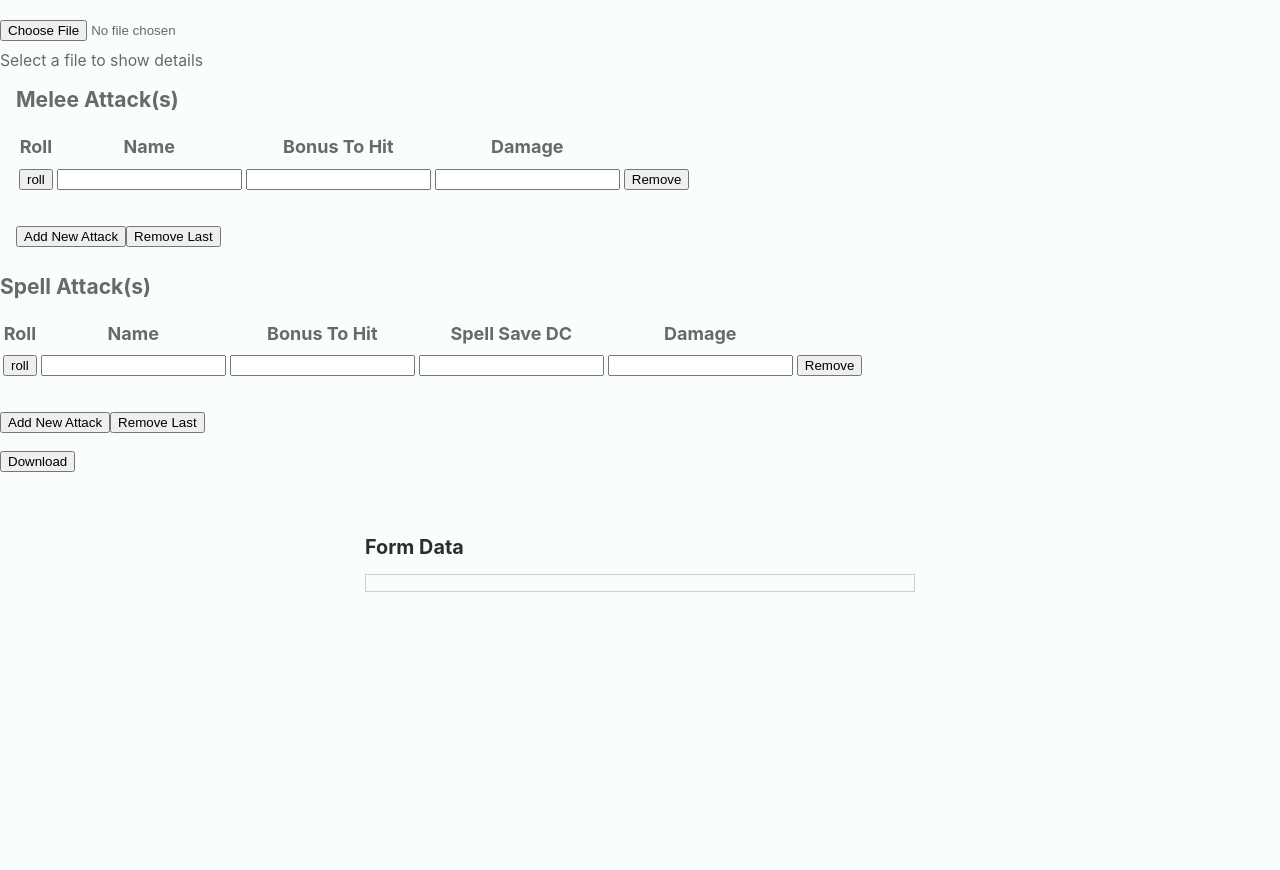
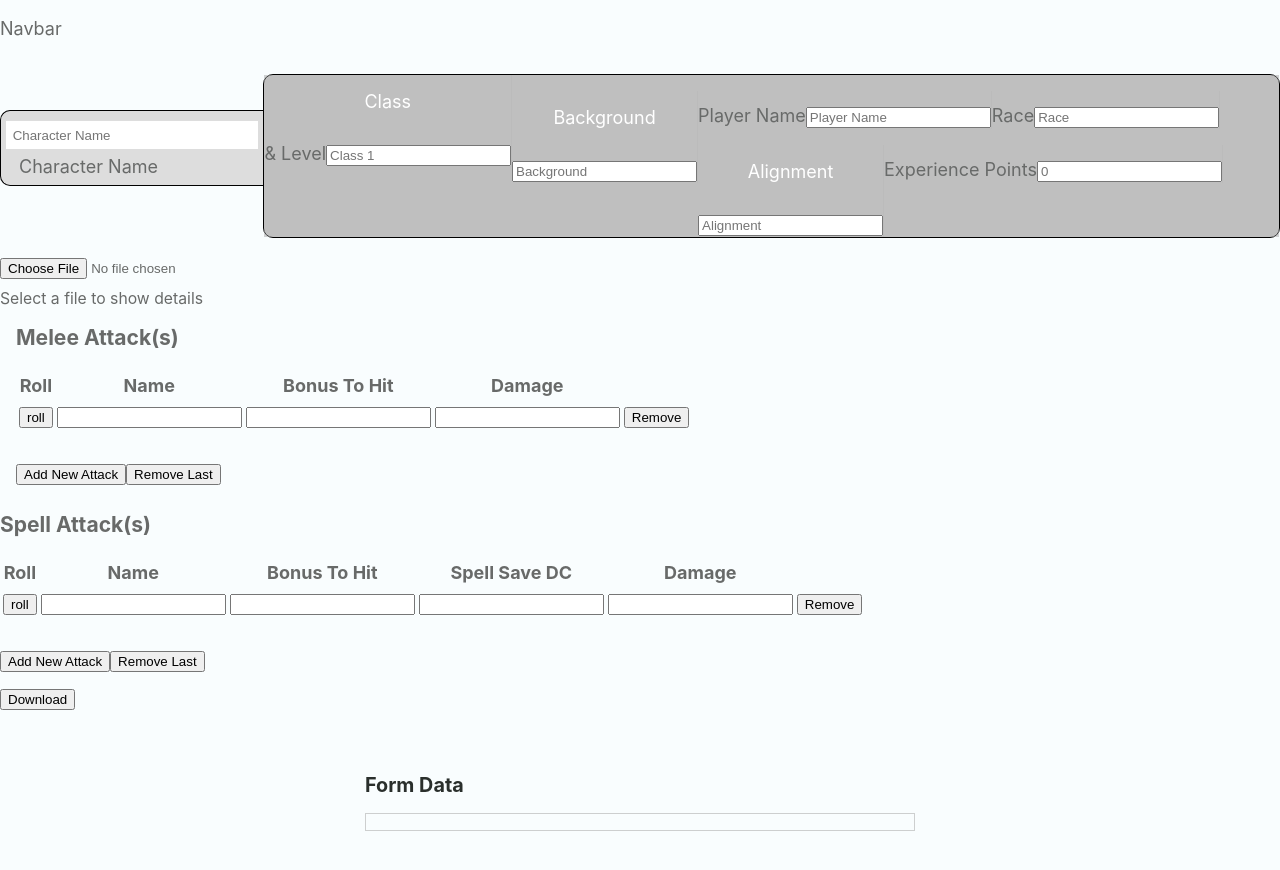
Before and after one commit to danriley11/DnD_Character_Sheet, a React (Create React App) app in the folder dnd_character_sheet/: page / in a window 1280 px wide. Shown: the top 870 px of the page. Before the commit the page ends 800 px from the top, so only its background shows below. Built offline with nearby package versions, Linux system fonts and the light colour scheme.

Commit message:
Update
+ Initiated a Navbar
+ created a header section
~ navbar functionality
~ header styling

```diff
--- a/dnd_character_sheet/src/App.jsx
+++ b/dnd_character_sheet/src/App.jsx
@@ -2,6 +2,7 @@ import React from 'react';
 
 import './styles/App.css';
 
+import NavBar from './components/navBar/NavBar';
 import UploadForm from './functions/uploadForm';
 import MeleeAttackForm from './components/meleeAttack';
 import DownloadForm from './functions/downloadForm';
@@ -11,6 +12,7 @@ function App() {
   return (
     <>
       <form id="DnDForm">
+        <NavBar />
         <UploadForm />
         <MeleeAttackForm />
         <SpellAttackForm />
--- /dev/null
+++ b/dnd_character_sheet/src/components/navBar/Header.jsx
@@ -0,0 +1,48 @@
+import React from 'react';
+
+function Header() {
+  return (
+    <header>
+      <section className="characterName">
+        <label htmlFor="characterName">Character Name</label>
+        <input name="characterName" id="characterName" placeholder="Character Name" />
+      </section>
+      <section className="misc">
+        <ul>
+          <li>
+            <label htmlFor="classLevel">
+              <a href="https://www.dndbeyond.com/classes">Class</a> & Level
+            </label>
+            <input name="classLevel" placeholder="Class 1" />
+          </li>
+          <li>
+            <label htmlFor="background">
+              <a href="https://5e.tools/backgrounds.html#acolyte_phb">Background</a>
+            </label>
+            <input name="background" placeholder="Background" />
+          </li>
+          <li>
+            <label htmlFor="playerName">Player Name</label>
+            <input name="playerName" placeholder="Player Name" />
+          </li>
+          <li>
+            <label htmlFor="race">Race</label>
+            <input name="race" placeholder="Race" />
+          </li>
+          <li>
+            <label htmlFor="alignment">
+              <a href="https://dnd5e.info/beyond-1st-level/alignment/">Alignment</a>
+            </label>
+            <input name="alignment" placeholder="Alignment" />
+          </li>
+          <li>
+            <label htmlFor="experiencePoints">Experience Points</label>
+            <input name="experiencePoints" placeholder="0" />
+          </li>
+        </ul>
+      </section>
+    </header>
+  );
+}
+
+export default Header;
--- /dev/null
+++ b/dnd_character_sheet/src/components/navBar/NavBar.jsx
@@ -0,0 +1,25 @@
+import React from 'react';
+
+import '../../styles/Header.css';
+
+import Header from './Header';
+
+// const Grid = styled.div`
+//   display: grid;
+//   grid-template-columns: 1fr 1fr;
+//   grid-template-rows: 1fr 1fr;
+// `;
+
+function NavBar() {
+  return (
+    <div>
+      <nav>Navbar</nav>
+      <header>
+        <Header />
+      </header>
+      {/* <main></main> */}
+    </div>
+  );
+}
+
+export default NavBar;
--- /dev/null
+++ b/dnd_character_sheet/src/styles/Header.css
@@ -0,0 +1,76 @@
+ul {
+  list-style-type: none;
+  margin: 0;
+  padding: 0;
+  overflow: hidden;
+  background-color: rgba(149, 149, 149, 0.422);
+}
+
+li {
+  float: left;
+  border-right: 1px solid #bbb;
+}
+
+li a {
+  display: block;
+  color: white;
+  text-align: center;
+  padding: 14px 16px;
+  text-decoration: none;
+}
+
+li a:hover:not(.active) {
+  background-color: #111;
+}
+
+.active {
+  background-color: #4caf50;
+}
+
+/* primary section */
+header {
+  display: -webkit-box;
+  display: flex;
+  align-content: stretch;
+  -webkit-box-align: stretch;
+  align-items: stretch;
+}
+
+header section.characterName {
+  border: 1px solid black;
+  border-right: 0;
+  border-radius: 10px 0 0 10px;
+  padding: 5px 0;
+  background-color: #ddd;
+  width: 30%;
+  display: -webkit-box;
+  display: flex;
+  -webkit-box-orient: vertical;
+  -webkit-box-direction: reverse;
+  flex-direction: column-reverse;
+  bottom: 0;
+  top: 0;
+  margin: auto;
+}
+
+header section.characterName input {
+  padding: 0.5em;
+  margin: 5px;
+  border: 0;
+}
+
+header section.characterName label {
+  padding-left: 1em;
+}
+/* secondary section */
+
+.misc {
+  border: 1px solid black;
+  border-radius: 10px;
+  display: -webkit-box;
+  display: flex;
+  -webkit-box-orient: vertical;
+  -webkit-box-direction: reverse;
+  flex-direction: column-reverse;
+  background-color: #ddd;
+}
```
